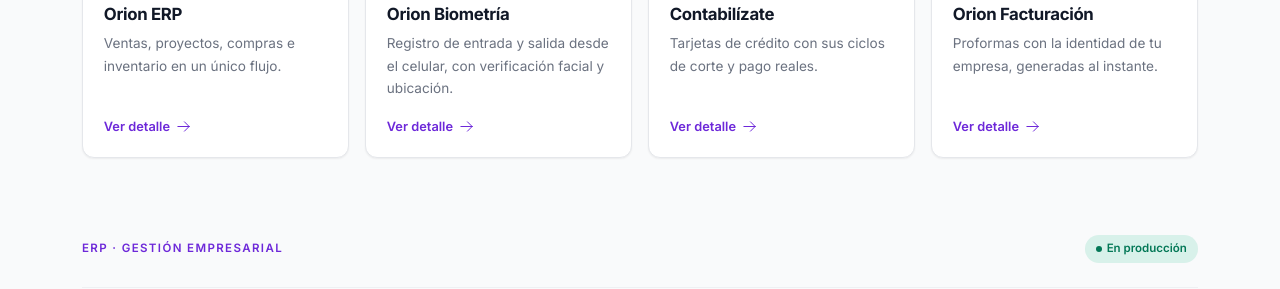
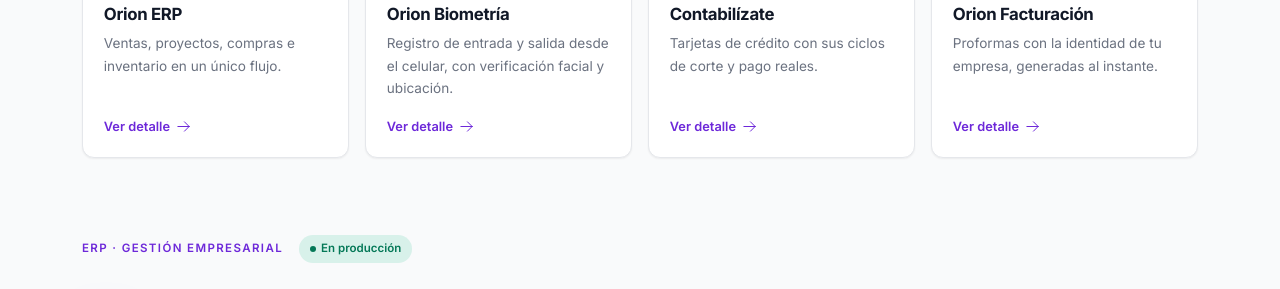
Before and after one commit to xavieradriaan/qubisoftec, a plain HTML site: page index.html in a window 1280 px wide. Shown: the part 2393-2682 px from the top of the page. Drawn offline with Linux system fonts and the light colour scheme.

Commit message:
Quitar el subrayado de la barra de categoría en las fichas de producto
Esa línea caía a pocos píxeles del border-top de la ficha, así que la fila de
categoría + estado quedaba encajonada entre dos reglas y se leía como una
banda casi vacía. Se conserva el separador entre fichas, que es el que sí
cumple una función.

La línea, además, era lo único que ataba visualmente la categoría con la
píldora de estado, separadas por ~900px al empujarla margin-left:auto al borde
derecho. Al quitarla se agrupa la píldora junto a la categoría: si van juntas
no necesitan una regla que las conecte.

También se quita el padding-bottom que solo servía de colchón para la línea:
el hueco bajo la barra pasa de 56px a 32px, bastante menor que los 73px de
arriba, y eso es lo que hace que la categoría se lea como etiqueta del bloque
que encabeza.

```diff
--- a/assets/styles.css
+++ b/assets/styles.css
@@ -482,14 +482,18 @@ img,svg { max-width:100%; }
 /* Ficha de producto */
 .product { padding-block:clamp(2.75rem, 5vw, 4.5rem); border-top:1px solid var(--border); }
 .product:first-of-type { border-top:0; padding-top:0; }
+/* Sin subrayado: caía a pocos píxeles del `border-top` de la ficha siguiente y
+   la fila quedaba encajonada entre dos reglas, leyéndose como una banda vacía.
+   El hueco de abajo (2rem) es bastante menor que el de arriba (el padding de
+   .product), y eso es lo que hace que la categoría se lea como etiqueta del
+   bloque que encabeza, sin necesidad de una línea. */
 .product__bar {
-  display:flex; align-items:center; flex-wrap:wrap; gap:.75rem;
-  padding-bottom:1.5rem; margin-bottom:2rem; border-bottom:1px solid var(--border-soft);
+  display:flex; align-items:center; flex-wrap:wrap; gap:.75rem 1rem;
+  margin-bottom:2rem;
 }
 .product__cat {
   font-size:.72rem; font-weight:600; letter-spacing:.12em; text-transform:uppercase; color:var(--accent-ink);
 }
-.product__bar .pill { margin-left:auto; }
 
 .product__grid { display:grid; grid-template-columns:1fr; gap:clamp(2rem, 4vw, 3.5rem); align-items:center; }
 @media (min-width: 900px) {
```
